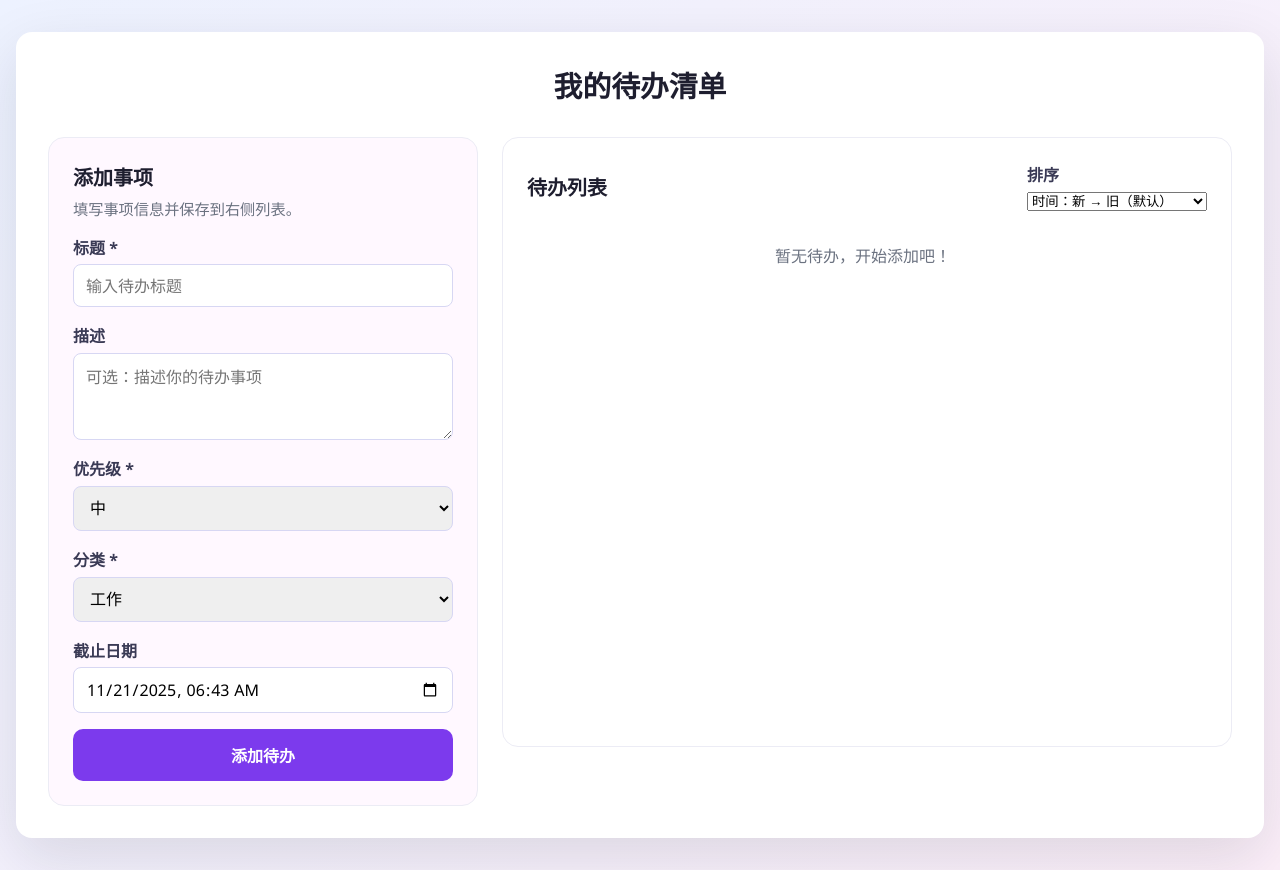
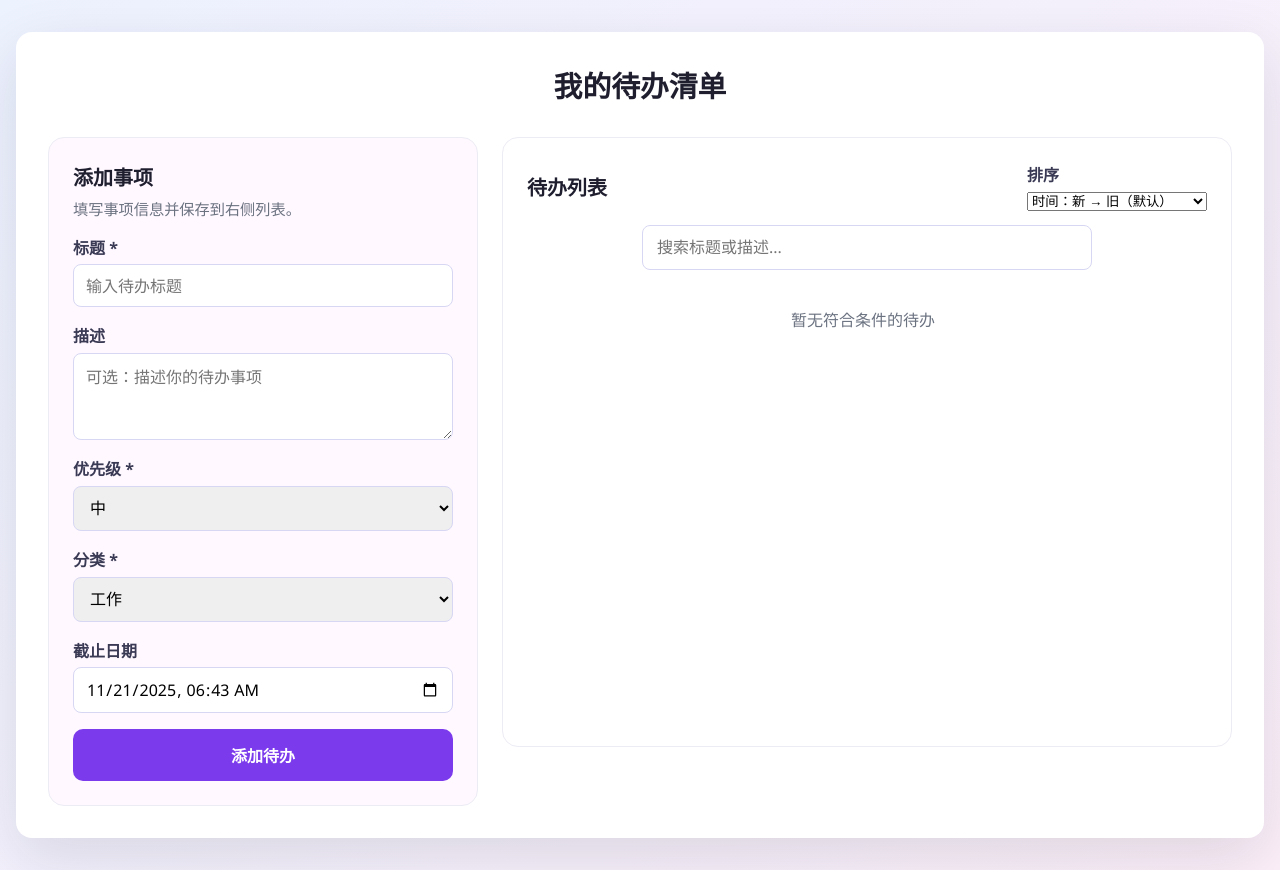
Before and after one commit to kiwi100/todo-list, a React (Create React App) app: page / in a window 1280 px wide. Built offline with nearby package versions, Linux system fonts and the light colour scheme.

Commit message:
feat: 增加搜索功能

```diff
--- a/src/App.css
+++ b/src/App.css
@@ -497,6 +497,31 @@
   color: #047857;
 }
 
+.todo-search {
+  margin: 0.4rem 0 0.8rem 0;
+  width: 100%;
+  display: flex;
+  justify-content: center;
+  align-items: center;
+}
+
+.todo-search input {
+  width: 100%;
+  max-width: 420px;
+  border: 1px solid #d7d7f3;
+  border-radius: 8px;
+  padding: 0.65rem 0.9rem;
+  font-size: 1rem;
+  font-family: inherit;
+  transition: border 0.2s, box-shadow 0.2s;
+}
+
+.todo-search input:focus {
+  outline: none;
+  border-color: #7c3aed;
+  box-shadow: 0 0 0 2.5px rgba(124,58,237,0.10);
+}
+
 @media (max-width: 640px) {
   .todo-card {
     padding: 1.5rem;
--- a/src/App.js
+++ b/src/App.js
@@ -39,6 +39,7 @@ function App() {
   const [isCategoryModalOpen, setCategoryModalOpen] = useState(false);
   // time-desc | time-asc | priority-desc | priority-asc
   const [sortMode, setSortMode] = useState(() => loadSortMode('time-desc'));
+  const [searchText, setSearchText] = useState("");
 
   useEffect(() => {
     saveTodos(todos);
@@ -233,6 +234,15 @@ function App() {
     });
   }, [todos, sortMode]);
 
+  const searchFilteredTodos = useMemo(() => {
+    if (!searchText.trim()) return sortedTodos;
+    const q = searchText.trim().toLowerCase();
+    return sortedTodos.filter((todo) =>
+      todo.title.toLowerCase().includes(q) ||
+      (todo.description && todo.description.toLowerCase().includes(q))
+    );
+  }, [sortedTodos, searchText]);
+
   return (
     <div className="app-shell">
       <div className="todo-card">
@@ -323,12 +333,20 @@ function App() {
                 </label>
               </div>
             </div>
-
+            <div className="todo-search">
+              <input
+                type="text"
+                placeholder="搜索标题或描述..."
+                value={searchText}
+                onChange={e => setSearchText(e.target.value)}
+                autoComplete="off"
+              />
+            </div>
             <section className="todo-list">
-              {sortedTodos.length === 0 ? (
-                <p className="empty-hint">暂无待办，开始添加吧！</p>
+              {searchFilteredTodos.length === 0 ? (
+                <p className="empty-hint">暂无符合条件的待办</p>
               ) : (
-                sortedTodos.map((todo) => (
+                searchFilteredTodos.map((todo) => (
                   <TodoItem
                     key={todo.id}
                     todo={todo}
```
